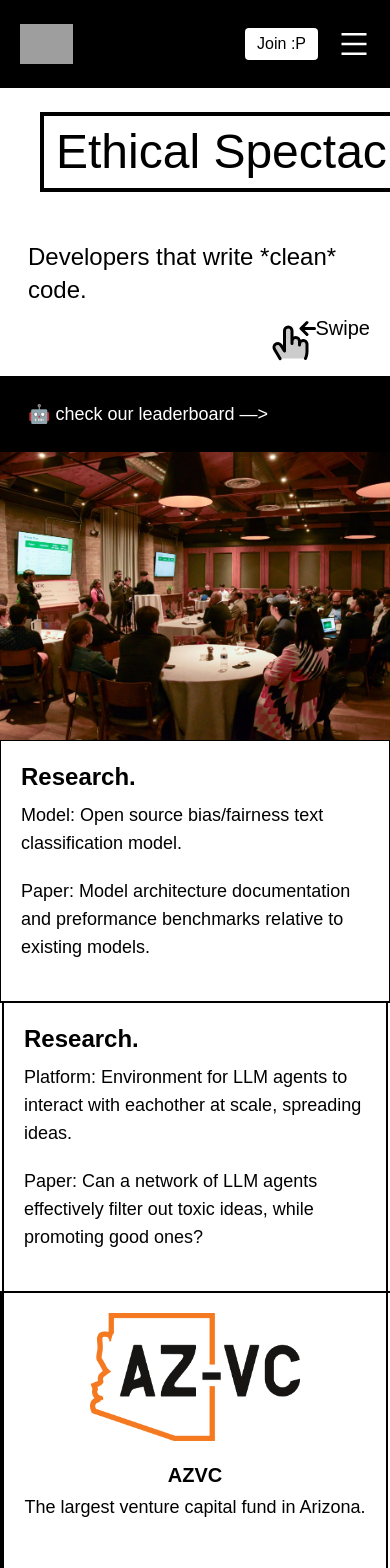
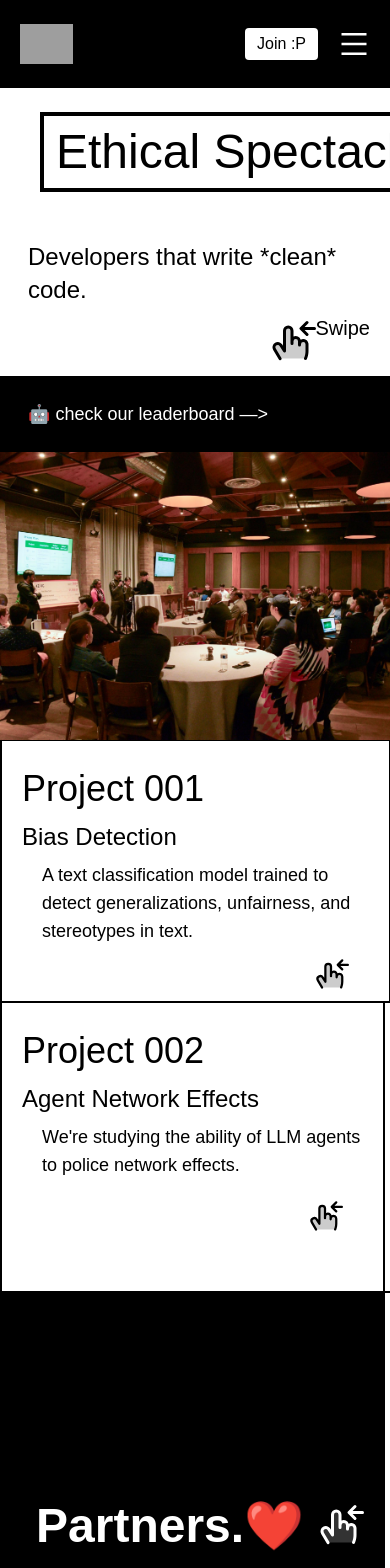
Before and after one commit to Ethical-Spectacle/newsite, a Next.js app: page / in a window 390 px wide. Shown: the top 1568 px of the page. Built offline with nearby package versions, Linux system fonts and the light colour scheme; grey boxes are pictures that could not be loaded; a web font is replaced by a local one.

Commit message:
fixed slide order on home

```diff
--- a/app/components/Home/Partners.js
+++ b/app/components/Home/Partners.js
@@ -4,7 +4,7 @@ import { PiHandSwipeLeftDuotone } from "react-icons/pi";
 const Partners = () => {
   return (
     <div className="bg-white">
-      <div className="scroll-container hide-scrollbar flex justify-center">
+      <div className="scroll-container hide-scrollbar flex md:justify-center justify-start">
 
         {/* Title slide */}
         <div className="w-96 scroll-item bg-black">
--- a/app/components/Home/ResearchProjectAgents.js
+++ b/app/components/Home/ResearchProjectAgents.js
@@ -5,7 +5,7 @@ const AgentsProjectCarousel = () => {
   return (
     <div className="bg-white">
 
-      <div className="scroll-container hide-scrollbar flex justify-center">
+      <div className="scroll-container hide-scrollbar flex md:justify-center justify-start">
         <div className="w-96 scroll-item border border-black border-l-2 px-5 pt-5">
           <h1 className="mt-2">Project 002</h1>
           <h2 className="mt-3">Agent Network Effects</h2>
--- a/app/components/Home/ResearchProjectBias.js
+++ b/app/components/Home/ResearchProjectBias.js
@@ -5,7 +5,7 @@ import { PiHandSwipeLeftDuotone } from "react-icons/pi";
 const BiasProjectCarousel = () => {
   return (
     <div className="bg-white">
-      <div className="scroll-container hide-scrollbar flex justify-center">
+      <div className="scroll-container hide-scrollbar flex md:justify-center justify-start">
         <div className="w-full md:w-96 md:h-80 scroll-item border border-black border-l-2 px-5 pt-5">
           <h1 className="mt-2 md:mt-5">Project 001</h1>
           <h2 className="mt-3">Bias Detection</h2>
```
